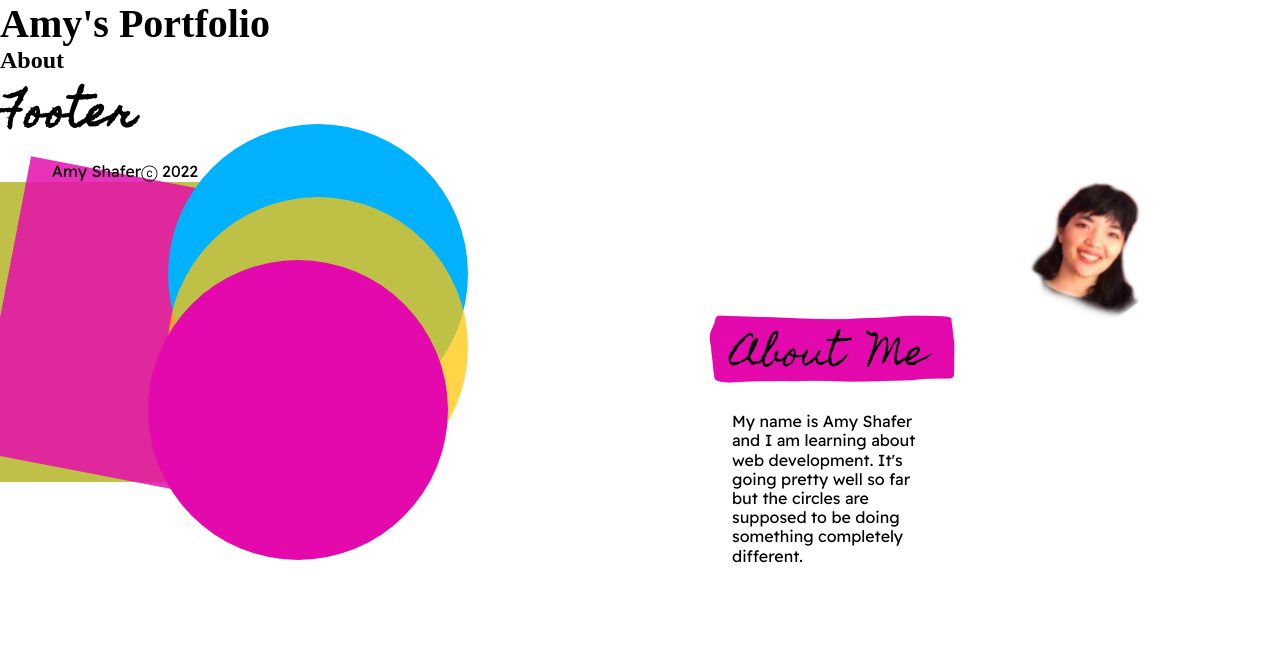
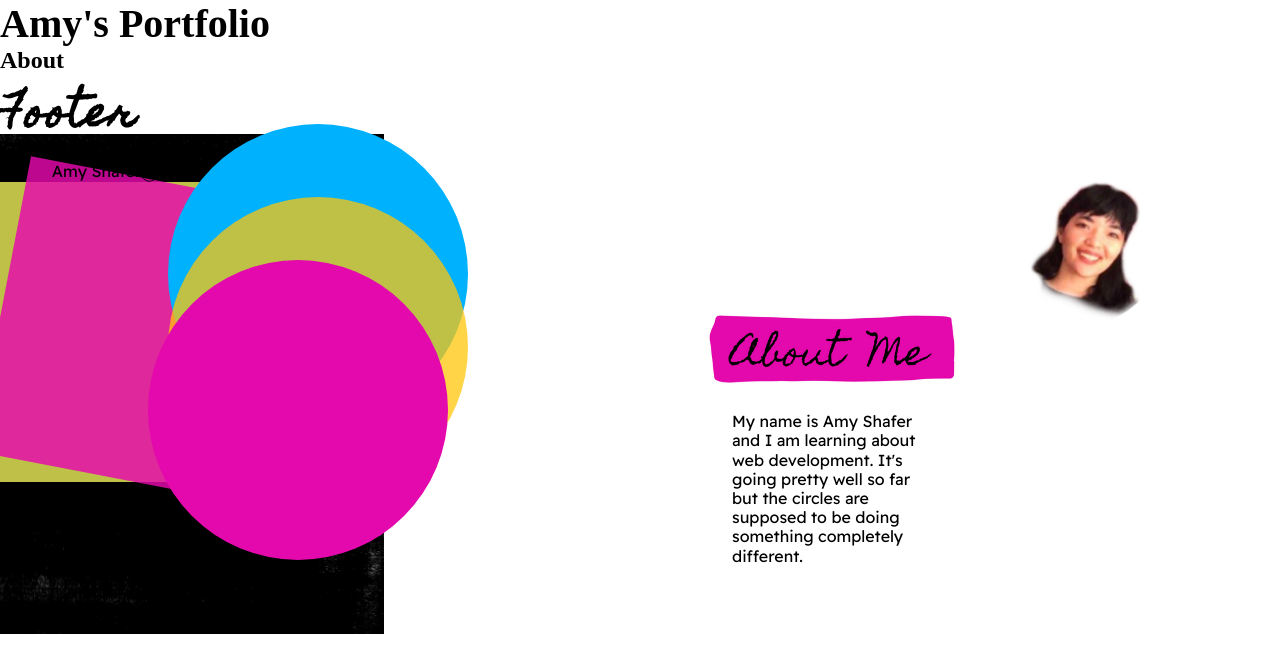
Before and after one commit to AmyShafer/amy-u-shafer-react-portfolio, a React (Create React App) app: page / in a window 1280 px wide. Shown: the top 672 px of the page. Built offline with nearby package versions, Linux system fonts and the light colour scheme; a web font is replaced by a local one.

Commit message:
style property semicolon removed

```diff
--- a/src/components/About/index.js
+++ b/src/components/About/index.js
@@ -1,6 +1,7 @@
 import React from 'react';
 import profilePic from "../../assets/images/aShafer.png";
 import aboutMeHeader from "../../assets/header/aboutMe.png";
+import blackPaintImg from "../../assets/images/black-paint.png";
 
 function About() {
   return ( <section id="about-me" className="about-me">
@@ -9,7 +10,7 @@ function About() {
     <div id="yellow-circle"></div>
     <div id="pink-circle"></div>
   </section>
-  <section id="black-half2"></section>
+  <section id="black-half2" style={{background: `black url (${blackPaintImg}) center no-repeat`}}></section>
   <section id="white-half2">
     <img
       id="amy-pic"
--- a/src/components/Navigation/index.js
+++ b/src/components/Navigation/index.js
@@ -4,6 +4,7 @@ import React, {
 import {
   capitalizeFirstLetter
 } from '../../utils/helpers';
+import blackPaintImg from "../../assets/images/navBar.png";
 
 function Navigation(props) {
   const {
@@ -16,7 +17,8 @@ function Navigation(props) {
     document.title = capitalizeFirstLetter(currentPage);
   }, [currentPage]);
 
-  return (   <section id="black-half1" style={{background:`black url("${process.env.PUBLIC_URL}/assets/images/navBar.png") center no-repeat;`}}>
+  return (
+    <section id="black-half1" style={{background: `black url (${blackPaintImg}) center no-repeat`}}>
       <nav>
         <ul>
           <li id="about-me-link"><a href="#about-me">About Me</a></li>
--- a/src/components/Project/index.js
+++ b/src/components/Project/index.js
@@ -2,6 +2,8 @@ import React from "react";
 import {
   removeHyphensAndCapitalize
 } from '../../utils/helpers';
+import blackPaintImg from "../../assets/images/black-paint.png";
+import workHeaderImg from "../../assets/header/work.png";
 
 
 function Project({
@@ -19,7 +21,7 @@ function Project({
     <section id="work-text">
       <img
         id="work-header"
-        src="%PUBLIC_URL%/assets/header/work.png"
+        src={workHeaderImg}
         alt="work-header"
       />
       <p>Here is my work so far:</p>
@@ -77,7 +79,7 @@ function Project({
       </div>
     </section>
   </section>
-  <section id="black-half3">
+  <section id="black-half3" style={{background: `black url (${blackPaintImg}) center no-repeat`}}>
     <div id="yellow-triangle" class="show"></div>
     <div id="blue-triangle" class="show"></div>
     <div id="pink-triangle" class="show"></div>
--- a/src/index.css
+++ b/src/index.css
@@ -249,7 +249,7 @@ nav ul li a:hover {
   width: 30%;
   height: 500px;
   justify-content: center;
-  /* background: black url("./assets/images/black-paint.png") repeat; */
+  background: black url("assets/images/black-paint.png") repeat;
   z-index: -1;
 }
 
@@ -668,7 +668,7 @@ a {
   width: 65%;
   height: 500px;
   justify-content: center;
-  /* background: black url("./assets/images/black-paint.png") repeat; */
+  background: black url("assets/images/black-paint.png") repeat;
   z-index: -1;
 }
 
@@ -836,7 +836,7 @@ a {
   align-items: center;
   width: 100%;
   height: 700px;
-  /* background: black url("./assets/images/black-paint.png") repeat; */
+  background: black url("assets/images/black-paint.png") repeat;
   z-index: -1;
 }
 
```
Also changed, not shown: src/components/Footer/index.js (+5 -5 lines). Lines whose indentation alone changed are shown as unchanged.
